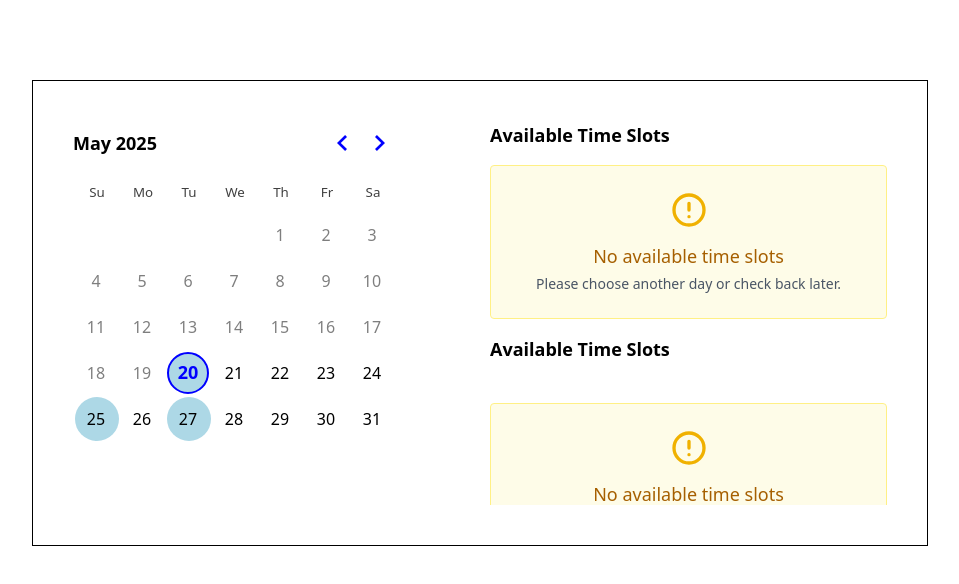
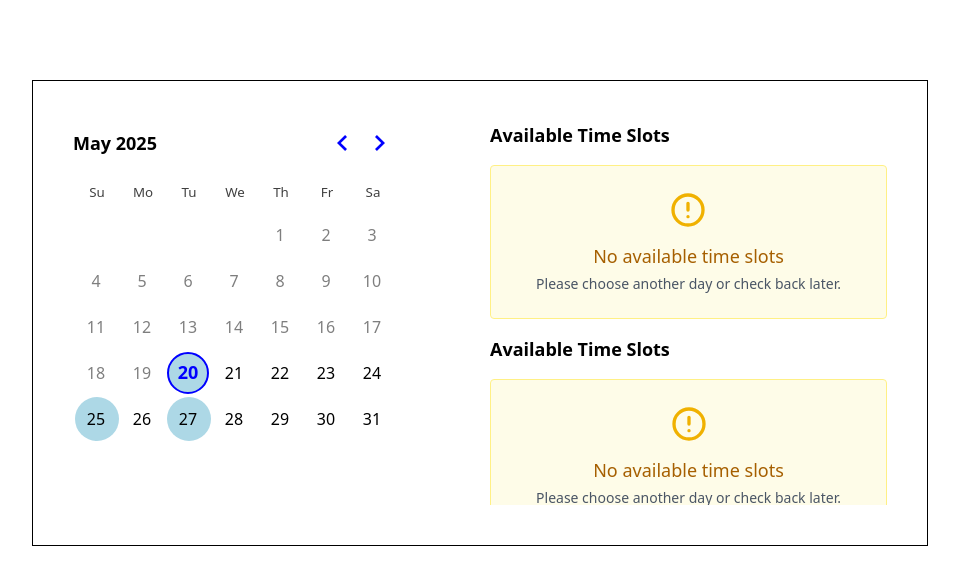
Before and after one commit to JAHIDHASAN05/booking_test, a Next.js app: page / in a window 1280 px wide. Shown: the top 584 px of the page, without its empty margins (160-1119 px from the left). Built offline with nearby package versions, Linux system fonts and the light colour scheme.

Commit message:
styles: shake animation added

```diff
--- a/src/app/TimeSlotPicker.tsx
+++ b/src/app/TimeSlotPicker.tsx
@@ -1,55 +1,38 @@
-// components/TimeSlotPicker.tsx
-'use client';
+import { useEffect, useState } from "react";
 
-import { useRef, useState } from 'react';
+export default function TimeSlotsComponent({ selectedDate, timeSlots, selectedTime, setSelectedTime }) {
+  const [shakeKey, setShakeKey] = useState(0);
 
-interface TimeSlotPickerProps {
-  timeSlots: string[];
-  selectedDate: Date | null;
-  selectedTime: string | null;
-  setSelectedTime: (time: string) => void;
-}
-
-const TimeSlotPicker: React.FC<TimeSlotPickerProps> = ({
-  timeSlots,
-  selectedDate,
-  selectedTime,
-  setSelectedTime,
-}) => {
-  const noSlotRef = useRef<HTMLDivElement>(null);
-  const [animating, setAnimating] = useState(false);
+  // Check if no available slots (filtered)
+  const now = new Date();
+  const isToday = selectedDate?.toDateString() === now.toDateString();
 
   const filteredSlots = timeSlots.filter((slot) => {
     if (!selectedDate) return false;
-    const now = new Date();
-    const isToday = selectedDate.toDateString() === now.toDateString();
-    const [hour, minute] = slot.split(':').map(Number);
+    const [hour, minute] = slot.split(":").map(Number);
     const slotTime = new Date(selectedDate);
     slotTime.setHours(hour, minute, 0, 0);
     return !isToday || slotTime > now;
   });
 
-  const handleNoSlotClick = () => {
-    if (noSlotRef.current && !animating) {
-      noSlotRef.current.classList.add('animate-shake');
-      setAnimating(true);
-      setTimeout(() => {
-        noSlotRef.current?.classList.remove('animate-shake');
-        setAnimating(false);
-      }, 400);
+  // When no slots, update shakeKey to retrigger animation
+  useEffect(() => {
+    if (filteredSlots.length === 0) {
+      setShakeKey((k) => k + 1);
     }
-  };
+  }, [filteredSlots.length, selectedDate]);
 
-  return selectedDate ? (
+  return (
+    selectedDate && (
       <div className="mb-4">
         <h3 className="text-lg font-semibold mb-4">Available Time Slots</h3>
 
         {filteredSlots.length === 0 ? (
           <div
-          ref={noSlotRef}
-          onClick={handleNoSlotClick}
-          className="cursor-pointer select-none flex flex-col items-center justify-center text-center bg-yellow-50 text-yellow-700 border border-yellow-200 rounded p-6 transition"
+            key={shakeKey} // key change forces React to remount this div, retriggering animation
+            className=" flex flex-col items-center justify-center text-center bg-yellow-50 text-yellow-700 border border-yellow-200 rounded p-6"
           >
+           <div className="shake flex flex-col items-center justify-center">
                 <svg
               xmlns="http://www.w3.org/2000/svg"
               className="w-10 h-10 mb-3 text-yellow-500"
@@ -69,13 +52,14 @@ const TimeSlotPicker: React.FC<TimeSlotPickerProps> = ({
               Please choose another day or check back later.
             </p>
           </div>
+        </div>
         ) : (
           <div className="grid grid-cols-2 lg:grid-cols-3 gap-2">
             {filteredSlots.map((slot) => {
-            const [hour, minute] = slot.split(':').map(Number);
-            const ampm = hour >= 12 ? 'PM' : 'AM';
+              const [hour, minute] = slot.split(":").map(Number);
+              const ampm = hour >= 12 ? "PM" : "AM";
               const hour12 = hour % 12 || 12;
-            const formatted = `${hour12}:${minute.toString().padStart(2, '0')} ${ampm}`;
+              const formatted = `${hour12}:${minute.toString().padStart(2, "0")} ${ampm}`;
 
               return (
                 <button
@@ -83,8 +67,8 @@ const TimeSlotPicker: React.FC<TimeSlotPickerProps> = ({
                   onClick={() => setSelectedTime(slot)}
                   className={`px-3 py-2 rounded border transition ${
                     selectedTime === slot
-                    ? 'bg-blue-600 text-white'
-                    : 'bg-white hover:bg-blue-100'
+                      ? "bg-blue-600 text-white"
+                      : "bg-white hover:bg-blue-100"
                   }`}
                 >
                   {formatted}
@@ -94,7 +78,6 @@ const TimeSlotPicker: React.FC<TimeSlotPickerProps> = ({
           </div>
         )}
       </div>
-  ) : null;
-};
-
-export default TimeSlotPicker;
+    )
+  );
+}
--- a/src/app/page.tsx
+++ b/src/app/page.tsx
@@ -5,6 +5,7 @@ import { useForm } from "react-hook-form";
 import { DayPicker } from "react-day-picker";
 import { format } from "date-fns";
 import "react-day-picker/style.css";
+import TimeSlotsComponent from "./TimeSlotPicker";
 
 // Dummy event and availability
 const event = {
@@ -16,7 +17,7 @@ const event = {
 const availability = [
   {
     date: "2025-05-25",
-    slots: ["10:00", "11:00", "14:00", "16:00", "16:30","17:00"],
+    slots: ["10:00", "11:00", "14:00", "16:00", "16:30", "17:00"],
   },
   {
     date: "2025-05-27",
@@ -165,13 +166,23 @@ export default function BookingForm() {
           />
         </div>
         <div className="w-full h-full md:overflow-y-scroll">
+          <TimeSlotsComponent
+            selectedDate={selectedDate}
+            timeSlots={timeSlots}
+            selectedTime={selectedTime}
+            setSelectedTime={setSelectedTime}
+          />
+
           {selectedDate && (
             <div className="mb-4">
-    <h3 className="text-lg font-semibold mb-4">Available Time Slots</h3>
+              <h3 className="text-lg font-semibold mb-4">
+                Available Time Slots
+              </h3>
 
               {timeSlots.filter((slot) => {
                 const now = new Date();
-      const isToday = selectedDate.toDateString() === now.toDateString();
+                const isToday =
+                  selectedDate.toDateString() === now.toDateString();
                 const [hour, minute] = slot.split(":").map(Number);
                 const slotTime = new Date(selectedDate);
                 slotTime.setHours(hour, minute, 0, 0);
@@ -202,7 +213,8 @@ export default function BookingForm() {
                   {timeSlots
                     .filter((slot) => {
                       const now = new Date();
-            const isToday = selectedDate.toDateString() === now.toDateString();
+                      const isToday =
+                        selectedDate.toDateString() === now.toDateString();
                       const [hour, minute] = slot.split(":").map(Number);
                       const slotTime = new Date(selectedDate);
                       slotTime.setHours(hour, minute, 0, 0);
@@ -237,17 +249,19 @@ export default function BookingForm() {
 
           {selectedDate && (
             <div className="mb-4   ">
-    <h3 className="text-lg font-semibold mb-4">Available Time Slots</h3>
+              <h3 className="text-lg font-semibold mb-4">
+                Available Time Slots
+              </h3>
 
               {timeSlots.filter((slot) => {
                 const now = new Date();
-      const isToday = selectedDate.toDateString() === now.toDateString();
+                const isToday =
+                  selectedDate.toDateString() === now.toDateString();
                 const [hour, minute] = slot.split(":").map(Number);
                 const slotTime = new Date(selectedDate);
                 slotTime.setHours(hour, minute, 0, 0);
                 return !isToday || slotTime > now;
               }).length === 0 ? (
-
                 <div className="flex shake mt-10  flex-col items-center justify-center text-center bg-yellow-50 text-yellow-700 border border-yellow-200 rounded p-6">
                   <svg
                     xmlns="http://www.w3.org/2000/svg"
@@ -273,7 +287,8 @@ export default function BookingForm() {
                   {timeSlots
                     .filter((slot) => {
                       const now = new Date();
-            const isToday = selectedDate.toDateString() === now.toDateString();
+                      const isToday =
+                        selectedDate.toDateString() === now.toDateString();
                       const [hour, minute] = slot.split(":").map(Number);
                       const slotTime = new Date(selectedDate);
                       slotTime.setHours(hour, minute, 0, 0);
@@ -305,10 +320,7 @@ export default function BookingForm() {
               )}
             </div>
           )}
-
         </div>
-
-
 
         {/* {selectedDate && (
             <div className="mb-4">
@@ -390,10 +402,6 @@ export default function BookingForm() {
         </div> */}
       </div>
 
-
-
-
-
       {selectedTime && (
         <form onSubmit={handleSubmit(onSubmit)} className="space-y-4">
           {/* <div> */}
```
Lines whose indentation alone changed are shown as unchanged.
